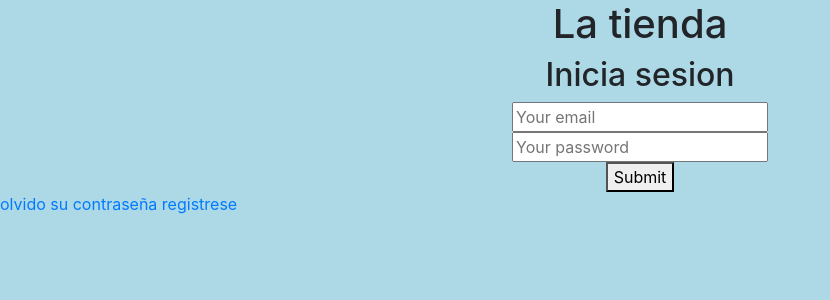
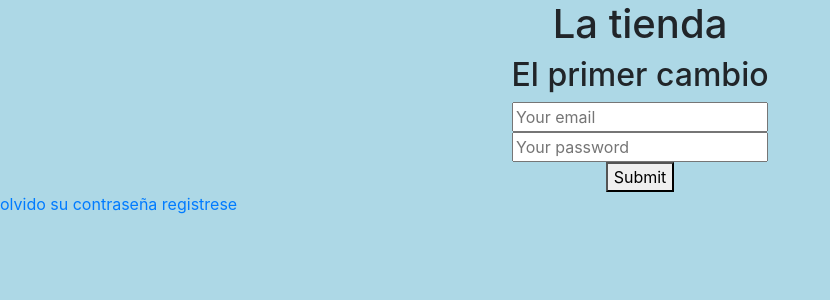
Before and after one commit to ReddeonL/LaTienda, a Flask app: page / in a window 1280 px wide. Shown: the top 300 px of the page, without its empty margins (0-830 px from the left). Run offline with Flask 2, Linux system fonts and the light colour scheme; parts of the project's set-up code (start-up, migrations or seed data) failed here and were passed over; some libraries are stand-ins or nearby versions.

Commit message:
Update home.html
Actualizacion de "iniciar sesion" a "el primer cambio"

```diff
--- a/templates/home.html
+++ b/templates/home.html
@@ -17,7 +17,7 @@
 </head>
 <body>
     <h1 class="center">La tienda</h1>
-    <h2 class="center">Inicia sesion</h2>
+    <h2 class="center">El primer cambio</h2>
     <div class="center">
         <input type="text" name="email" placeholder="Your email">
     </div>
```
